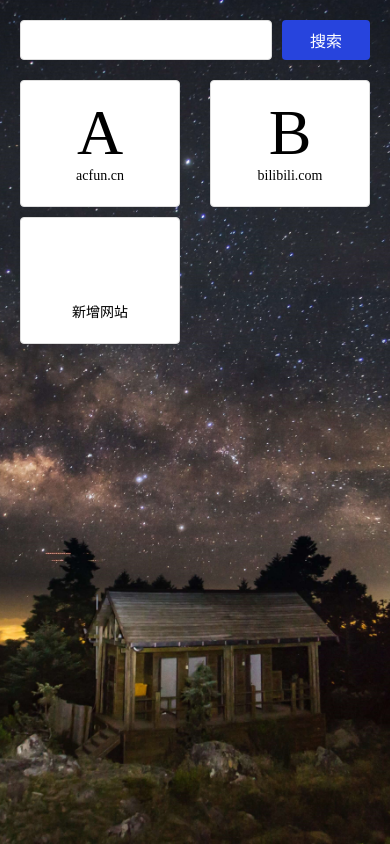
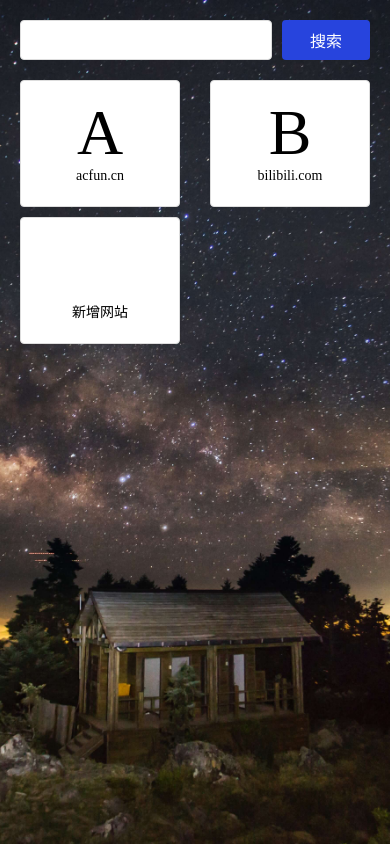
Before and after one commit to Su-Jieyang/nav-1, a website: page src/index.html in a window 390 px wide. Drawn offline with nearby package versions, Linux system fonts and the light colour scheme.

Commit message:
修改css

```diff
--- a/src/style.css
+++ b/src/style.css
@@ -38,11 +38,7 @@ body {
   background-position: center;
   overflow: auto;
 }
-@media (max-width: 500px) {
-  body {
-    background-image: url("./images/bg2.jpg");
-  }
-}
+
 .globalHeader {
   margin: 20px;
 }
```
Also changed, not shown: dist/index.html, 4 other files.
